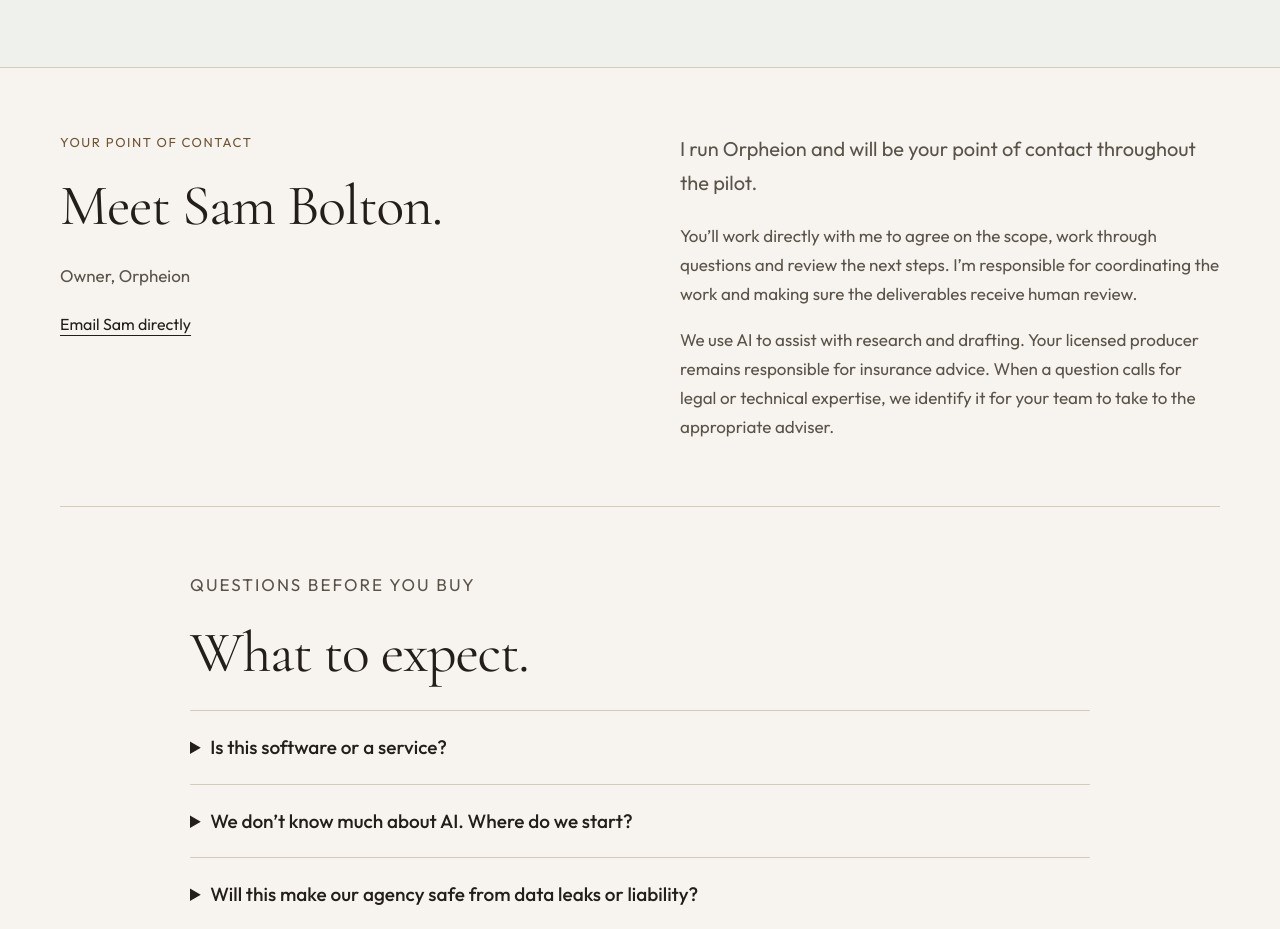
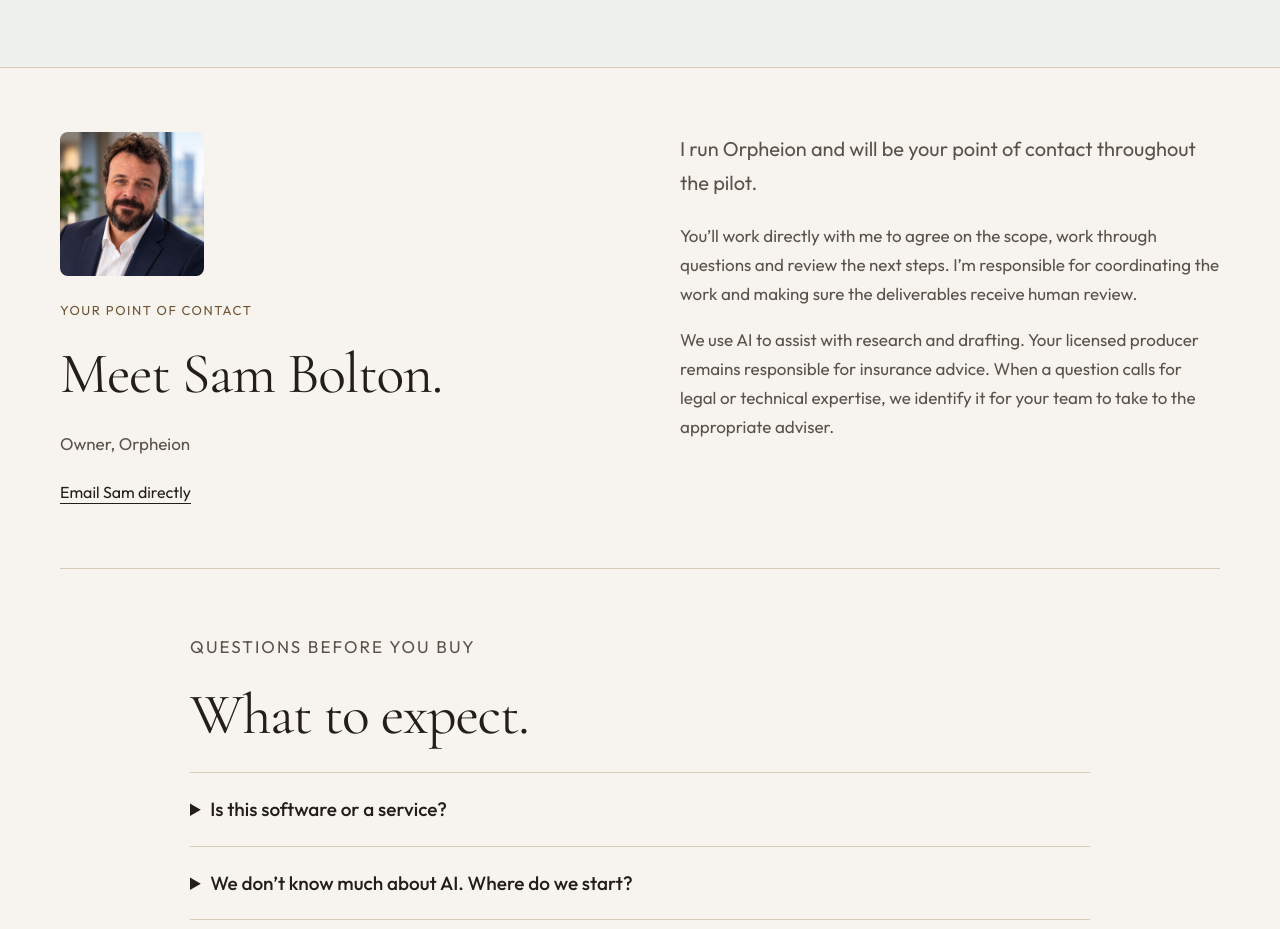
Before and after one commit to Iodine1776/orpheion, a Next.js app: page / in a window 1280 px wide. Shown: the part 3366-4295 px from the top of the page. Built offline with nearby package versions, Linux system fonts and the light colour scheme.

Commit message:
Add small owner portrait to introduction

```diff
--- a/src/app/globals.css
+++ b/src/app/globals.css
@@ -332,3 +332,5 @@ summary:focus-visible {
 .risk-hero-report{padding:28px}.risk-hero-report h2{font-size:32px}.risk-hero-report .risk-caption{margin-bottom:16px}.risk-hero-report .risk-report-note{margin-top:18px;padding-top:14px;margin-bottom:16px}
 .risk-founder{border-bottom:1px solid var(--stone-200)}.risk-founder-role{font-size:17px;color:var(--ink-muted);margin-bottom:24px}.risk-founder-copy p{font-size:17px;line-height:1.7;color:var(--ink-muted)}.risk-founder-copy p+p{margin-top:18px}
 @media(max-width:800px){.risk-hero{padding-block:34px}.risk-section,.risk-sample{padding-block:44px}.risk-founder .risk-two{gap:24px}.risk-hero-report{padding:24px}}
+
+.risk-founder-portrait{display:block;width:144px;height:144px;object-fit:cover;border-radius:8px;margin-bottom:24px}
--- a/src/app/page.tsx
+++ b/src/app/page.tsx
@@ -1,3 +1,4 @@
+import Image from "next/image";
 import Link from "next/link";
 import { OrpheionMark } from "@/components/OrpheionMark";
 import { SiteFooter } from "@/components/SiteFooter";
@@ -33,7 +34,7 @@ export default function Home() {
       <section id="sample" className="risk-sample"><div className="risk-wrap risk-two"><div><p className="risk-eyebrow">See what you would receive</p><h2>“Are you using AI?”<br />is only the first question.</h2><p className="risk-lead-small">A client may use AI to draft customer emails, summarize private records or help make business decisions. Each use raises different questions.</p><p>We turn those answers into a short report: what the client is doing, what needs checking and what to do next. Your producer gets notes for the follow-up conversation.</p><a className="risk-text-link" href="/Orpheion-AI-Risk-Desk-sample.pdf">Read the sample reports · PDF</a><p className="risk-caption">Six pages showing the agency plan, client report and producer notes. Fictional examples, not customer results.</p></div><div className="risk-document"><p className="risk-eyebrow">How the report helps your agency</p><h3>Walk into the review prepared.</h3><dl><dt>Ask specific questions</dt><dd>Start with how the client actually uses AI, rather than a general discussion about technology.</dd><dt>Give the client something useful</dt><dd>Leave them with a report carrying your agency’s logo and recommended actions to discuss.</dd><dt>Keep a written record</dt><dd>Record what the client reported, which facts remain unverified and who needs to follow up.</dd></dl></div></div></section>
       <section id="pilot" className="risk-section risk-wrap"><div className="risk-two"><div><p className="risk-eyebrow">The 60-day paid pilot</p><h2>Your agency.<br />Five clients.<br /><span className="risk-price">$1,500 total.</span></h2><p className="risk-lead-small">Get practical guidance for your agency, then put it to use with five clients. For one agency team of up to 25 people.</p><a className="risk-button" href={inquiry}>Discuss the $1,500 pilot</a><p className="risk-caption">We agree on scope and a start date before you pay. No automatic renewal.</p></div><div className="risk-offer"><h3>Included in your $1,500</h3><ul><li><strong>An AI review and action plan for your agency.</strong> A review of up to 10 tools and 10 work processes, draft rules for permitted use and three priority recommendations.</li><li><strong>Five client AI risk reports with your logo.</strong> Two pages each, covering up to five AI uses per client, plus separate producer notes.</li><li><strong>Two scheduled follow-up reviews.</strong> Written updates on the agreed AI uses and outstanding actions.</li><li><strong>Help putting the reports to use.</strong> A 45-minute kickoff, 30-minute producer training and 30-minute closeout. One correction round per deliverable.</li></ul><p className="risk-caption">The client reports are called “AI Exposure Snapshots” in our sample and service terms.</p></div></div></section>
       <section className="risk-process"><div className="risk-wrap risk-section"><p className="risk-eyebrow">How it works</p><h2>Start with your team.<br />Then help your clients.</h2><ol className="risk-three"><li><h3>01 / Tell us what you’re using</h3><p>We agree on scope and ask how your staff use AI, what information they share and what concerns you. You name an operations contact and a licensed producer reviewer, then select five willing clients. We provide the questions; your team coordinates their responses.</p></li><li><h3>02 / Get a practical action plan</h3><p>We review the information provided, flag unanswered questions and recommend three priorities for your agency. We also prepare the five client reports. Your team checks the facts and approves the materials.</p></li><li><h3>03 / Put the plan and reports to work</h3><p>Your team decides which recommendations to put into practice. Producers use the client reports at renewals or risk reviews. We follow up during the pilot and review the results with you at day 60.</p></li></ol></div></section>
-      <section id="meet-sam" className="risk-section risk-wrap risk-founder" aria-labelledby="founder-title"><div className="risk-two"><div><p className="risk-eyebrow">Your point of contact</p><h2 id="founder-title">Meet Sam Bolton.</h2><p className="risk-founder-role">Owner, Orpheion</p><a className="risk-text-link" href={inquiry}>Email Sam directly</a></div><div className="risk-founder-copy"><p className="risk-lead-small">I run Orpheion and will be your point of contact throughout the pilot.</p><p>You’ll work directly with me to agree on the scope, work through questions and review the next steps. I’m responsible for coordinating the work and making sure the deliverables receive human review.</p><p>We use AI to assist with research and drafting. Your licensed producer remains responsible for insurance advice. When a question calls for legal or technical expertise, we identify it for your team to take to the appropriate adviser.</p></div></div></section>
+      <section id="meet-sam" className="risk-section risk-wrap risk-founder" aria-labelledby="founder-title"><div className="risk-two"><div><Image src="/sam-bolton.png" alt="Sam Bolton" width={144} height={144} sizes="144px" className="risk-founder-portrait" /><p className="risk-eyebrow">Your point of contact</p><h2 id="founder-title">Meet Sam Bolton.</h2><p className="risk-founder-role">Owner, Orpheion</p><a className="risk-text-link" href={inquiry}>Email Sam directly</a></div><div className="risk-founder-copy"><p className="risk-lead-small">I run Orpheion and will be your point of contact throughout the pilot.</p><p>You’ll work directly with me to agree on the scope, work through questions and review the next steps. I’m responsible for coordinating the work and making sure the deliverables receive human review.</p><p>We use AI to assist with research and drafting. Your licensed producer remains responsible for insurance advice. When a question calls for legal or technical expertise, we identify it for your team to take to the appropriate adviser.</p></div></div></section>
       <section className="risk-section risk-wrap risk-faq"><p className="risk-eyebrow">Questions before you buy</p><h2>What to expect.</h2>
         <details><summary>Is this software or a service?</summary><p>It is a service. We help you work through questions about your team’s AI use, prepare your action plan and revisit the agreed issues during the pilot. There is no dashboard to install or learn. Most work happens through written questions, documents and email.</p></details>
         <details><summary>We don’t know much about AI. Where do we start?</summary><p>Start with what your staff already use or want to try. You do not need a finished AI policy or a technical inventory. We help organize the tools, tasks and questions into a review your team can understand. Before you pay, we confirm whether the full pilot, including the five client reviews, fits your needs.</p></details>
```
Also changed, not shown: public/sam-bolton.png (added).
